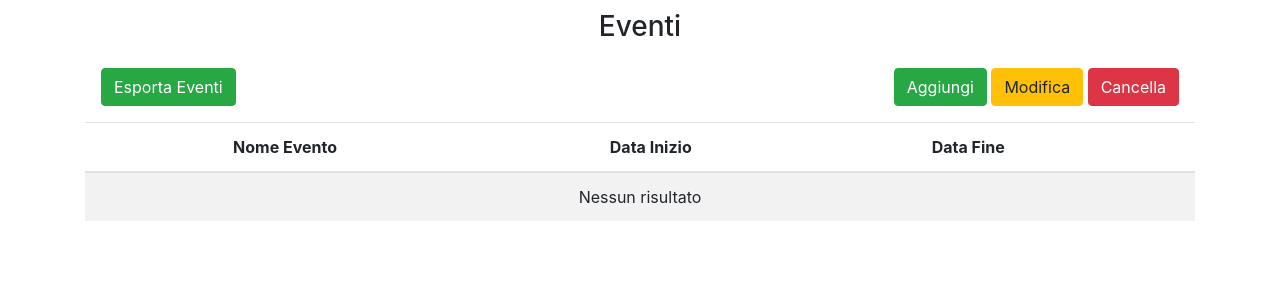
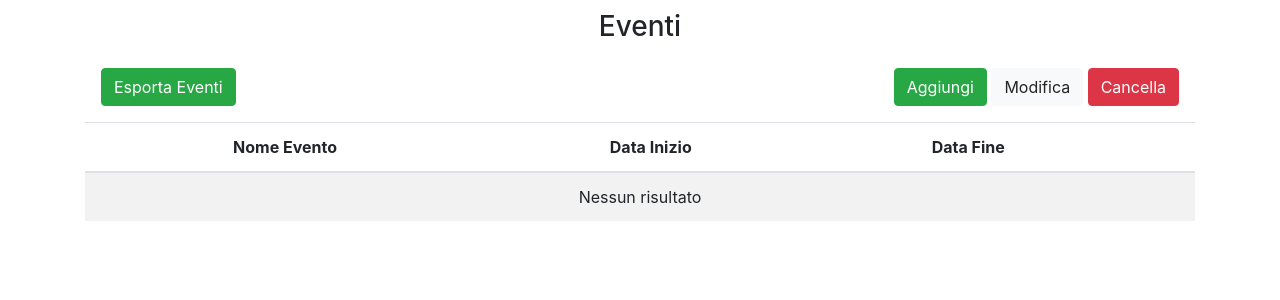
Before and after one commit to Baldi00/beachtennis, a PHP site: page /events.php in a window 1280 px wide. Shown: the part 56-356 px from the top of the page. Run offline with PHP 8.4, Linux system fonts and the light colour scheme; data that the repository does not hold is empty.

Commit message:
changed edit button gui

```diff
--- a/beachtennis/couples.php
+++ b/beachtennis/couples.php
@@ -46,7 +46,7 @@
                 <button type="button" class="btn btn-success">Aggiungi</button>
             </a>
             <a href="editCouples.php">
-                <button type="button" class="btn btn-warning" onclick="">Modifica</button>
+                <button type="button" class="btn btn-light" onclick="">Modifica</button>
             </a>
             <a href="deleteCouple.php">
                 <button type="button" class="btn btn-danger" onclick="">Cancella</button>
--- a/beachtennis/events.php
+++ b/beachtennis/events.php
@@ -46,7 +46,7 @@
                 <button type="button" class="btn btn-success">Aggiungi</button>
             </a>
             <a href="editEvents.php">
-                <button type="button" class="btn btn-warning" onclick="">Modifica</button>
+                <button type="button" class="btn btn-light" onclick="">Modifica</button>
             </a>
             <a href="deleteEvent.php">
                 <button type="button" class="btn btn-danger" onclick="">Cancella</button>
```
